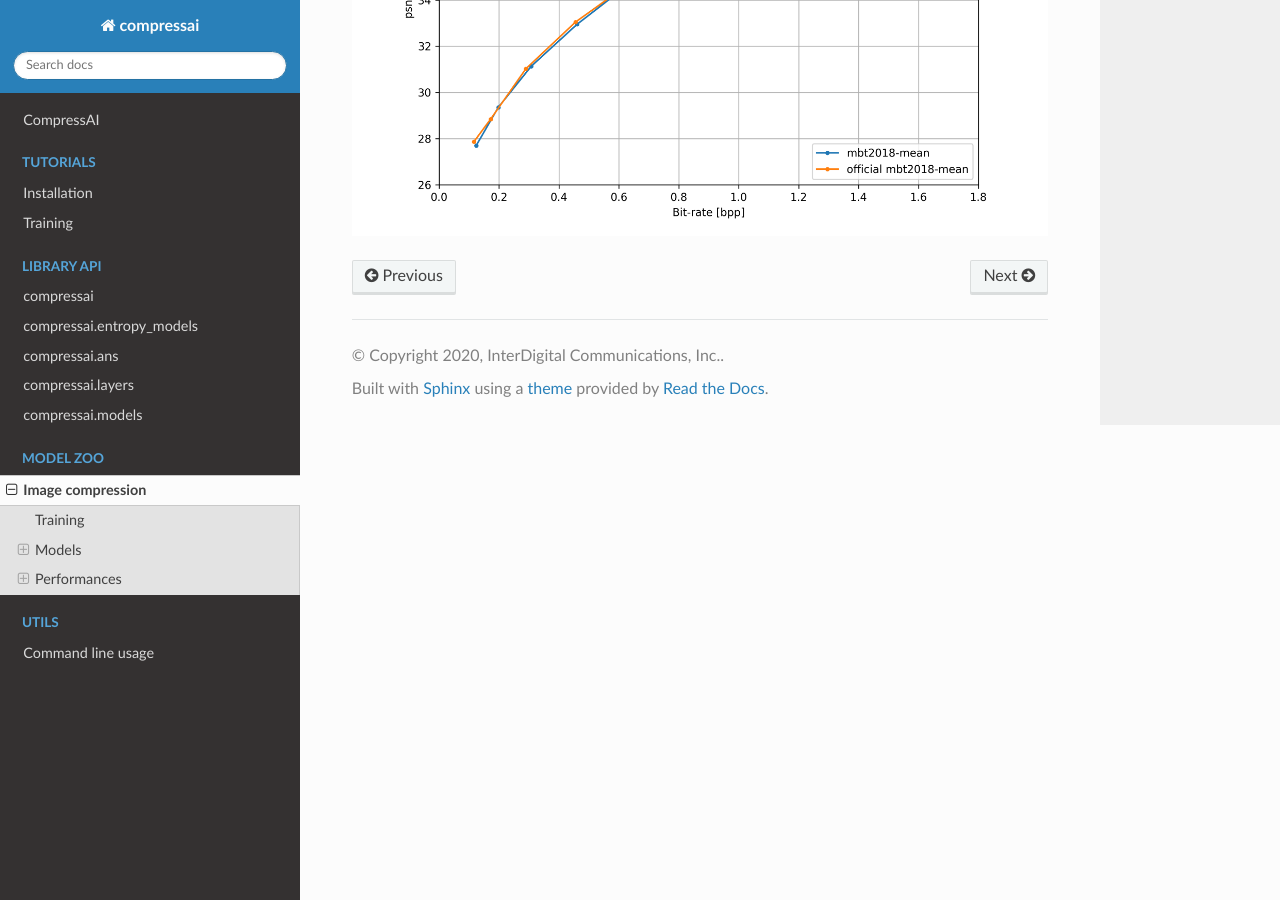
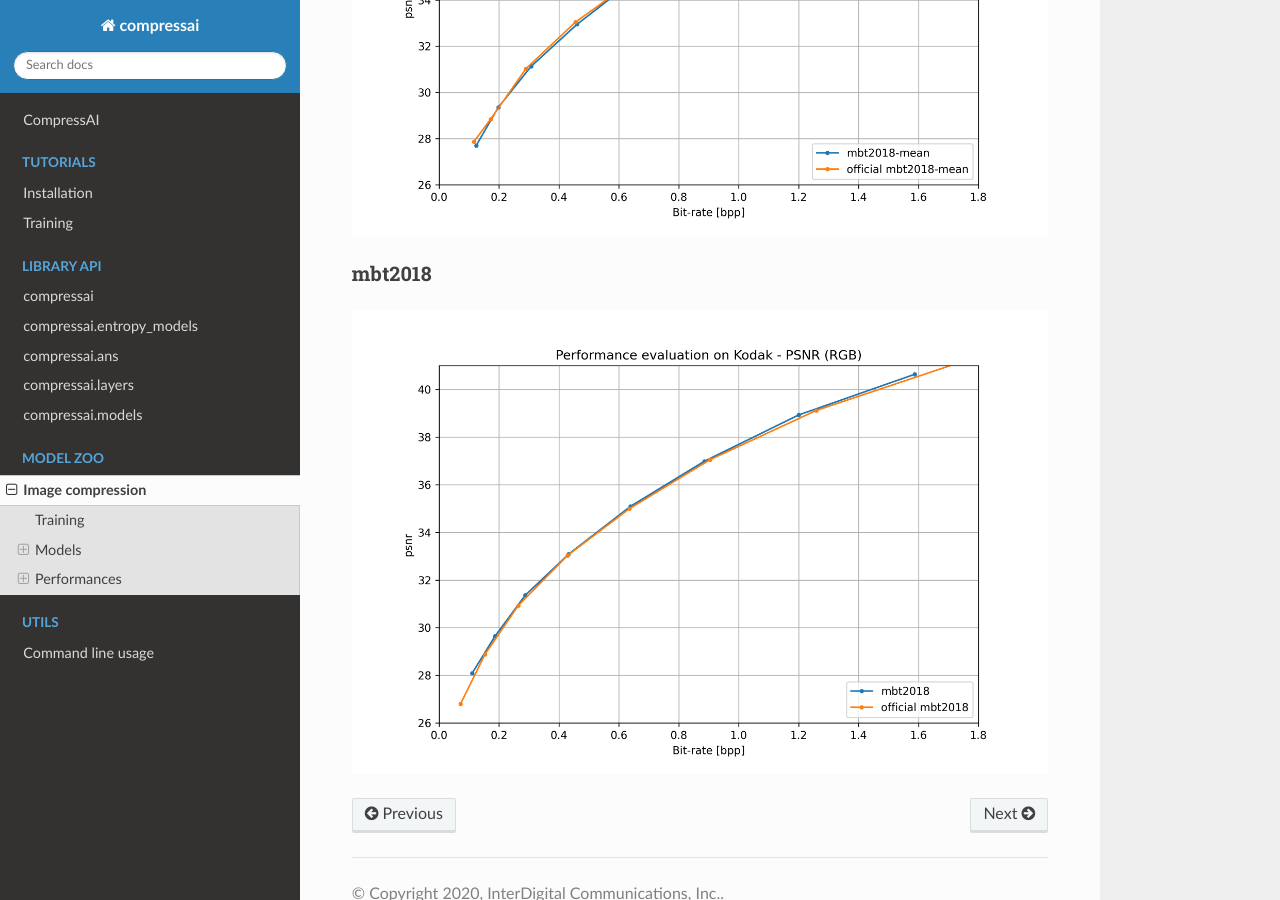
Before and after one commit to InterDigitalInc/CompressAI, a Sphinx documentation site: the page built from docs/source/zoo.rst, in a window 1280 px wide and 900 px high, scrolled down 4302 px. Built offline with Sphinx 7.4.7 and the Read the Docs theme 2.0.0, drawn with Linux system fonts in a browser that asks for light colours; pages that are not in the unit, such as notebooks, are missing from menus.

Commit message:
Add mbt2018 PSNR(RGB) performances on Kodak dataset

```diff
--- a/docs/source/zoo.rst
+++ b/docs/source/zoo.rst
@@ -157,3 +157,7 @@ bmshj2018 hyperprior
 mbt2018 mean
 ------------
 .. image:: media/images/mbt2018-mean-mse.png
+
+mbt2018
+------------
+.. image:: media/images/mbt2018-mse.png
```
Also changed, not shown: docs/source/media/images/mbt2018-mse.png (added).
